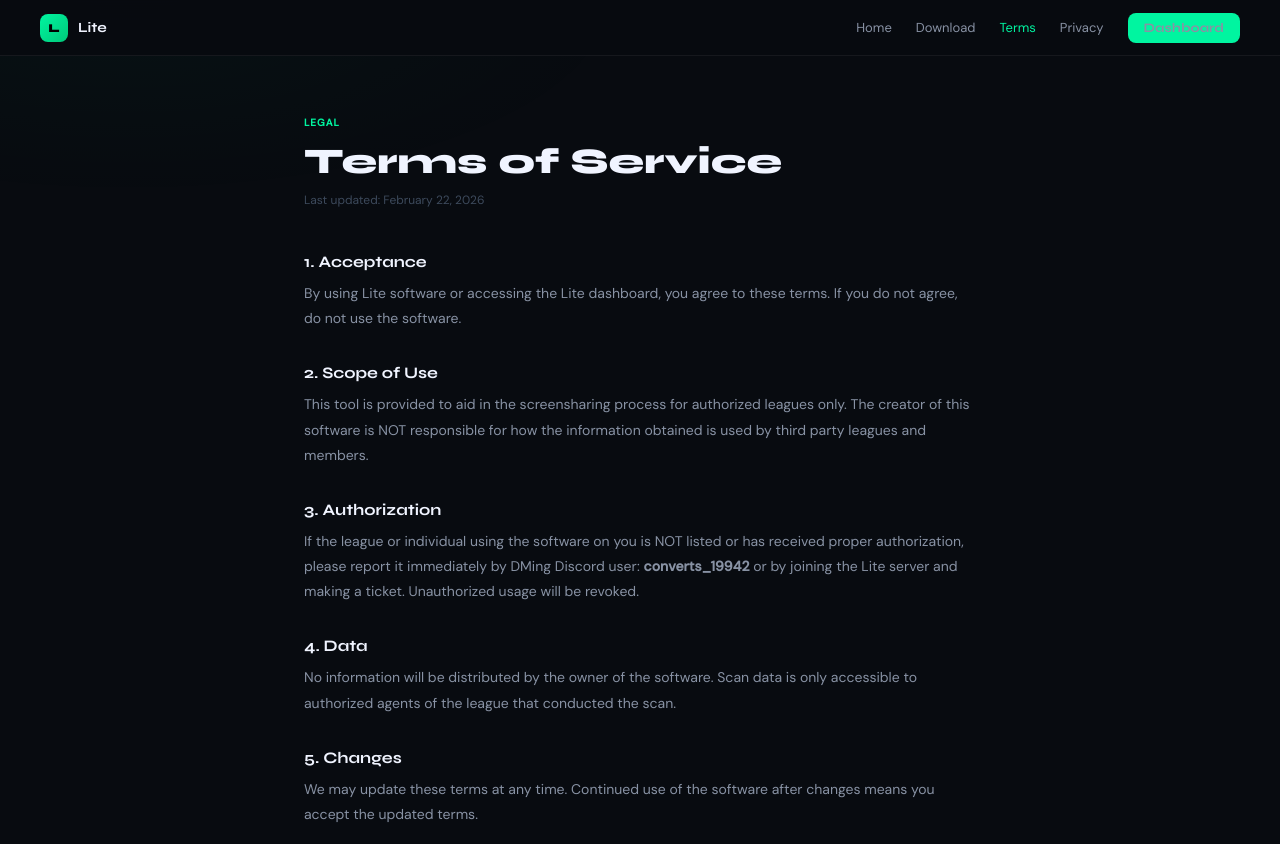
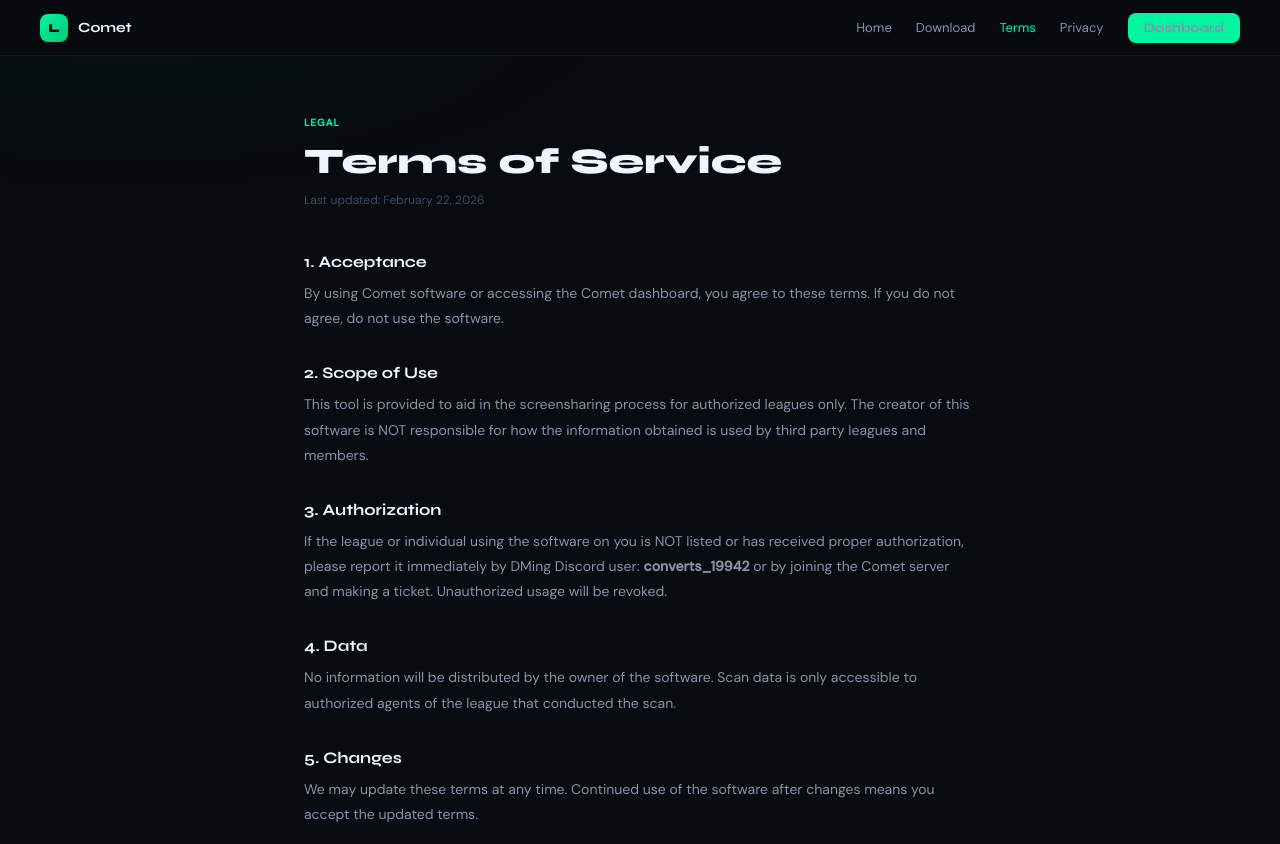
Before and after one commit to n0unt/pccheckersitee, a Flask app: page /terms in a window 1280 px wide. Shown: the top 844 px of the page. Run offline with Flask 3, Linux system fonts and the light colour scheme; some libraries are stand-ins or nearby versions.

Commit message:
Update terms.html

```diff
--- a/templates/terms.html
+++ b/templates/terms.html
@@ -3,7 +3,7 @@
 <head>
 <meta charset="UTF-8">
 <meta name="viewport" content="width=device-width, initial-scale=1.0">
-<title>Lite — Terms of Service</title>
+<title>Comet — Terms of Service</title>
 <link href="https://fonts.googleapis.com/css2?family=Syne:wght@400;600;700;800&family=DM+Sans:wght@300;400;500&display=swap" rel="stylesheet">
 <style>
 *,*::before,*::after{box-sizing:border-box;margin:0;padding:0}
@@ -30,7 +30,7 @@ p{font-size:14px;color:var(--fg2);line-height:1.8;}
 </head>
 <body>
 <nav>
-  <a href="/" class="nav-brand"><div class="nav-mark">L</div><div class="nav-name">Lite</div></a>
+  <a href="/" class="nav-brand"><div class="nav-mark">L</div><div class="nav-name">Comet</div></a>
   <div class="nav-links">
     <a href="/">Home</a><a href="/download">Download</a>
     <a href="/terms" class="active">Terms</a><a href="/privacy">Privacy</a>
@@ -41,9 +41,9 @@ p{font-size:14px;color:var(--fg2);line-height:1.8;}
   <div class="page-tag">Legal</div>
   <h1>Terms of Service</h1>
   <p class="updated">Last updated: February 22, 2026</p>
-  <div class="section"><h2>1. Acceptance</h2><p>By using Lite software or accessing the Lite dashboard, you agree to these terms. If you do not agree, do not use the software.</p></div>
+  <div class="section"><h2>1. Acceptance</h2><p>By using Comet software or accessing the Comet dashboard, you agree to these terms. If you do not agree, do not use the software.</p></div>
   <div class="section"><h2>2. Scope of Use</h2><p>This tool is provided to aid in the screensharing process for authorized leagues only. The creator of this software is NOT responsible for how the information obtained is used by third party leagues and members.</p></div>
-  <div class="section"><h2>3. Authorization</h2><p>If the league or individual using the software on you is NOT listed or has received proper authorization, please report it immediately by DMing Discord user: <strong>converts_19942</strong> or by joining the Lite server and making a ticket. Unauthorized usage will be revoked.</p></div>
+  <div class="section"><h2>3. Authorization</h2><p>If the league or individual using the software on you is NOT listed or has received proper authorization, please report it immediately by DMing Discord user: <strong>converts_19942</strong> or by joining the Comet server and making a ticket. Unauthorized usage will be revoked.</p></div>
   <div class="section"><h2>4. Data</h2><p>No information will be distributed by the owner of the software. Scan data is only accessible to authorized agents of the league that conducted the scan.</p></div>
   <div class="section"><h2>5. Changes</h2><p>We may update these terms at any time. Continued use of the software after changes means you accept the updated terms.</p></div>
 </div>
```
